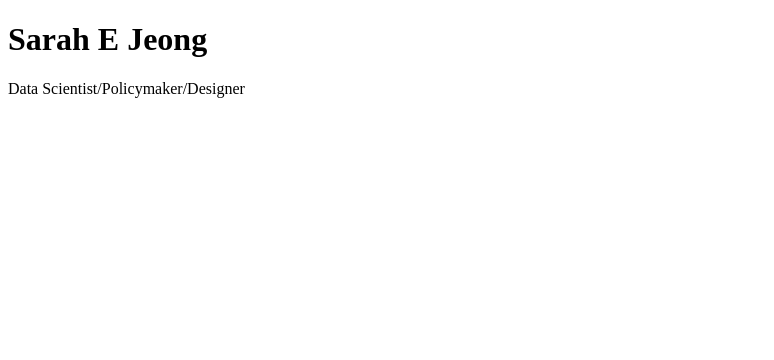
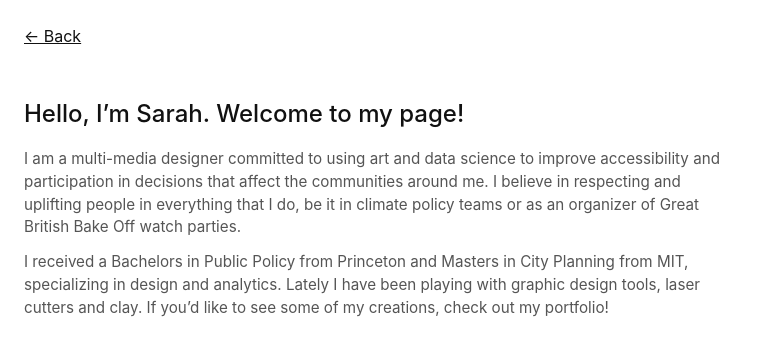
Before and after one commit to sejeong7/sarahejeong, a plain HTML site: page index.html in a window 1280 px wide. Shown: the whole page, without its empty margins (0-774 px from the left). Drawn offline with Linux system fonts and the light colour scheme.

Commit message:
index.html

```diff
--- a/index.html
+++ b/index.html
@@ -1,11 +1,53 @@
 <!doctype html>
-<html>
-  <head>
-    <meta charset="utf-8">
-    <title>Sarah E Jeong</title>
-  </head>
-  <body>
-    <h1>Sarah E Jeong</h1>
-    <p>Data Scientist/Policymaker/Designer</p>
-  </body>
+<html lang="en">
+<head>
+  <meta charset="utf-8">
+  <meta name="viewport" content="width=device-width, initial-scale=1">
+  <title>About — Sara Hee Jeong</title>
+  <link rel="stylesheet" href="styles.css">
+  <style>
+    body {
+      margin: 0;
+      padding: 24px;
+      font-family: -apple-system, BlinkMacSystemFont, "Segoe UI", Roboto, Helvetica, Arial, sans-serif;
+      line-height: 1.5;
+      background: #fff;
+      color: #111;
+    }
+    header {
+      margin-bottom: 48px;
+    }
+    h1 {
+      font-weight: 500;
+      font-size: 1.5rem;
+      margin: 0 0 16px 0;
+    }
+    p {
+      margin: 12px 0;
+      color: #555;
+      font-size: 0.95rem;
+    }
+    a {
+      color: #111;
+      text-decoration: underline;
+    }
+  </style>
+</head>
+<body>
+  <header>
+    <a href="index.html">← Back</a>
+  </header>
+
+  <main style="max-width: 700px; margin-top: 32px;">
+    <h1>Hello, I’m Sarah. Welcome to my page!</h1>
+
+    <p>
+      I am a multi-media designer committed to using art and data science to improve accessibility and participation in decisions that affect the communities around me. I believe in respecting and uplifting people in everything that I do, be it in climate policy teams or as an organizer of Great British Bake Off watch parties.
+    </p>
+
+    <p>
+      I received a Bachelors in Public Policy from Princeton and Masters in City Planning from MIT, specializing in design and analytics. Lately I have been playing with graphic design tools, laser cutters and clay. If you’d like to see some of my creations, check out my portfolio!
+    </p>
+  </main>
+</body>
 </html>
```
